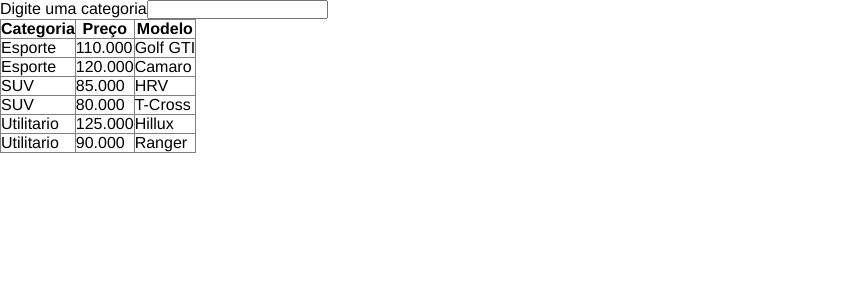
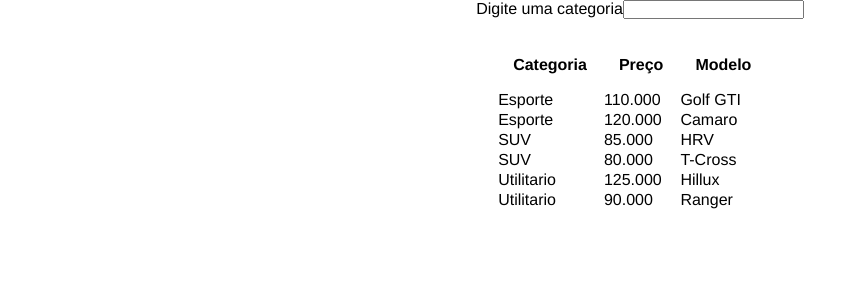
Before and after one commit to BrunoAmadei/React-practice, a React (Create React App) app in the folder pratica/: page / in a window 1280 px wide. Shown: the top 300 px of the page, without its empty margins (0-867 px from the left). Built offline with nearby package versions, Linux system fonts and the light colour scheme.

Commit message:
css update

```diff
--- a/pratica/src/App.css
+++ b/pratica/src/App.css
@@ -6,4 +6,15 @@
 
 body{
     font-family: 'Helvetica';
+    display: flex;
+    align-items: center;
+    justify-content: center;
 }
+
+table{
+    padding: 20px;
+}
+
+th{
+    padding: 15px;
+}
--- a/pratica/src/App.js
+++ b/pratica/src/App.js
@@ -31,7 +31,7 @@ const linhas = (cat) => {
 
 const TabelaCarros = (cat) => {
   return (
-    <table border={1} style={{ borderCollapse: 'collapse' }}>
+    <table>
       <thead>
         <tr>
           <th>Categoria</th> <th>Preço</th> <th>Modelo</th>
```
